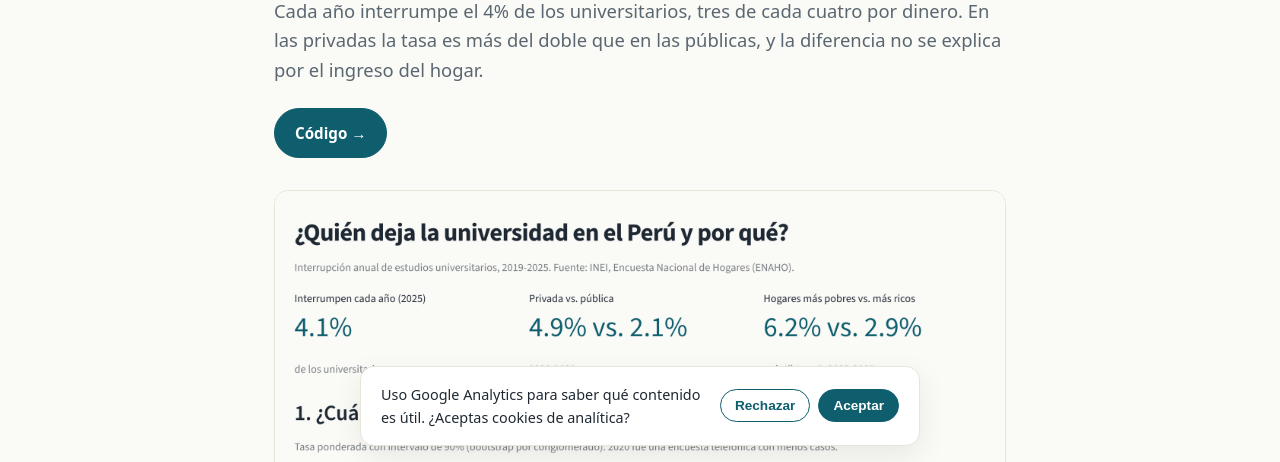
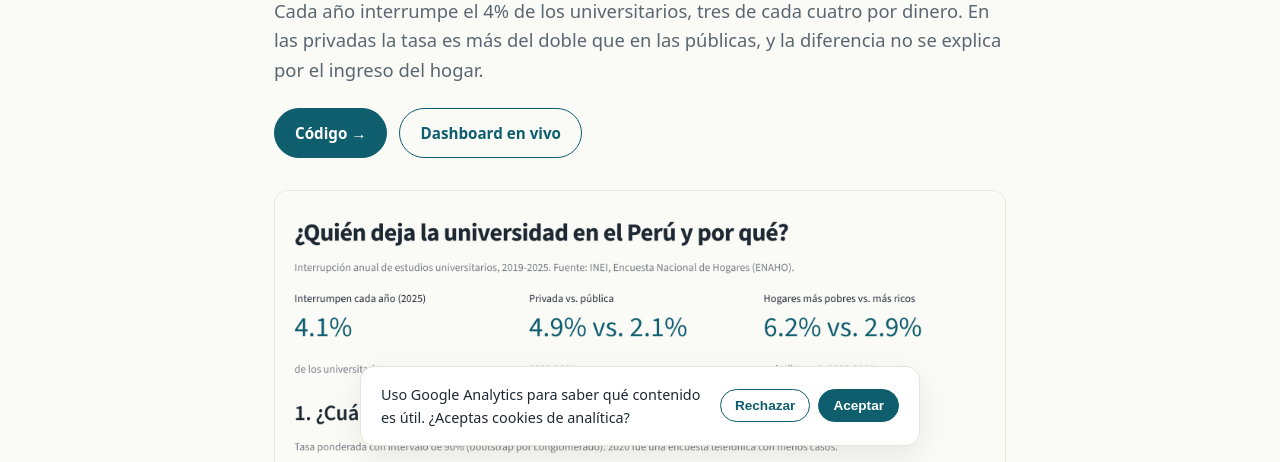
Before and after one commit to rdulanto/portfolio, an Astro site: page /proyectos/desercion-universitaria in a window 1280 px wide. Shown: the part 338-800 px from the top of the page. Built offline with nearby package versions, Linux system fonts and the light colour scheme; Astro itself is replaced by a stand-in of ours; no server answers.

Commit message:
Preparar despliegue en Cloudflare Pages y enlazar dashboards en vivo
Co-Authored-By: Claude Opus 5.5 <noreply@anthropic.com>
Claude-Session: https://claude.ai/code/session_01KAf6ATdLMc5UdynAQbYnnP

```diff
--- a/src/content/projects/en/microfinance-delinquency.md
+++ b/src/content/projects/en/microfinance-delinquency.md
@@ -9,6 +9,7 @@ slug: microfinance-delinquency
 ref: morosidad
 image: /img/morosidad-dashboard.png
 thumb: /img/morosidad-thumb.webp
+demo: https://morosidad-microfinanzas-peru-production.up.railway.app/
 repo: https://github.com/rdulanto/morosidad-microfinanzas-peru
 ---
 
--- a/src/content/projects/en/university-dropout.md
+++ b/src/content/projects/en/university-dropout.md
@@ -9,6 +9,7 @@ slug: university-dropout
 ref: desercion
 image: /img/desercion-dashboard.png
 thumb: /img/desercion-thumb.webp
+demo: https://desercion-universitaria-peru-production.up.railway.app/
 repo: https://github.com/rdulanto/desercion-universitaria-peru
 ---
 
--- a/src/content/projects/es/desercion-universitaria.md
+++ b/src/content/projects/es/desercion-universitaria.md
@@ -9,6 +9,7 @@ slug: desercion-universitaria
 ref: desercion
 image: /img/desercion-dashboard.png
 thumb: /img/desercion-thumb.webp
+demo: https://desercion-universitaria-peru-production.up.railway.app/
 repo: https://github.com/rdulanto/desercion-universitaria-peru
 ---
 
--- a/src/content/projects/es/morosidad-microfinanzas.md
+++ b/src/content/projects/es/morosidad-microfinanzas.md
@@ -9,6 +9,7 @@ slug: morosidad-microfinanzas
 ref: morosidad
 image: /img/morosidad-dashboard.png
 thumb: /img/morosidad-thumb.webp
+demo: https://morosidad-microfinanzas-peru-production.up.railway.app/
 repo: https://github.com/rdulanto/morosidad-microfinanzas-peru
 ---
 
```
Also changed, not shown: README.md, 2 other files.
